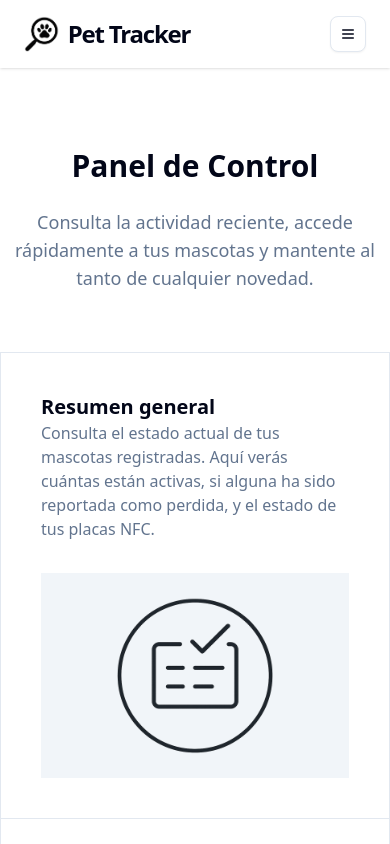
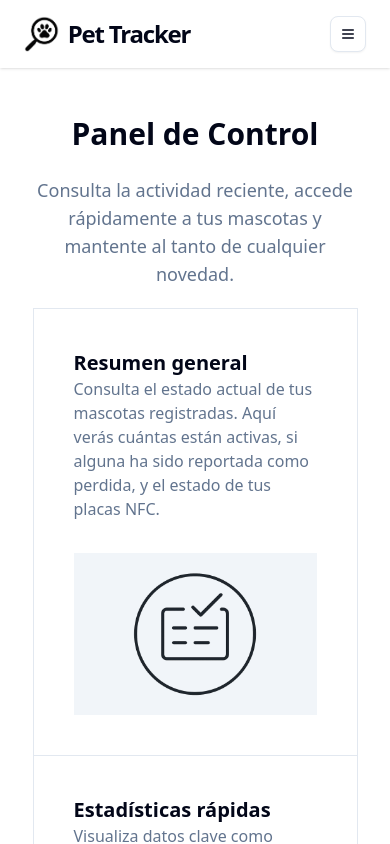
Before and after one commit to citruspunch/PetTracker, a React (Vite) app: page /Dashboard in a window 390 px wide. Shown: the top 844 px of the page. Built offline with nearby package versions, Linux system fonts and the light colour scheme.

Commit message:
Refactor Dashboard component layout for improved spacing and responsiveness

```diff
--- a/src/Dashboard.tsx
+++ b/src/Dashboard.tsx
@@ -26,18 +26,18 @@ const Dashboard = ({
     return (
         <>
             <Navbar />
-            <section className="py-20">
+            <section className="py-12">
                 <div className="container mx-auto flex flex-col items-center justify-center">
-                    <div className="mb-15 flex flex-col items-center gap-6">
-                        <h1 className="text-center text-3xl font-semibold lg:max-w-3xl lg:text-5xl">
+                    <div className="mb-5 lg:mb-12 flex flex-col items-center gap-6">
+                        <h1 className="text-center text-3xl font-semibold max-w-5/6 md:max-w-2xl lg:max-w-3xl lg:text-5xl">
                             {heading}
                         </h1>
-                        <p className="text-center text-lg font-medium text-muted-foreground md:max-w-4xl lg:text-xl">
+                        <p className="text-center text-lg font-medium text-muted-foreground max-w-5/6 md:max-w-2xl lg:max-w-4xl lg:text-xl">
                             {description}
                         </p>
                     </div>
                     <div className="relative flex justify-center">
-                        <div className="border-muted2 relative flex w-full flex-col border md:w-1/2 lg:w-full">
+                        <div className="border-muted2 relative flex w-5/6 flex-col border lg:w-full">
                             <div className="relative flex flex-col lg:flex-row">
                                 <div className="border-muted2 flex flex-col justify-between border-b border-solid p-10 lg:w-3/5 lg:border-r lg:border-b-0">
                                     <h2 className="text-xl font-semibold">{feature1.title}</h2>
```
